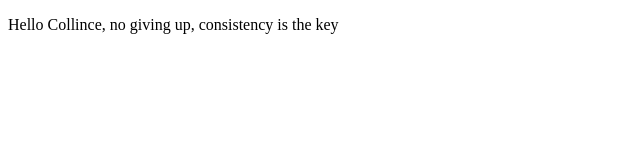
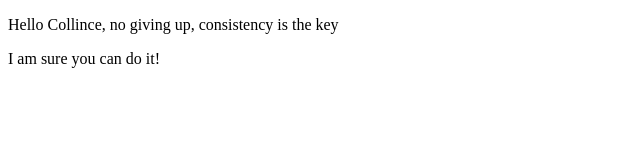
Before and after one commit to Collinceselly/demo-repo, a plain HTML site: page index.html in a window 1280 px wide. Shown: the whole page, without its empty margins (0-640 px from the left). Drawn offline with Linux system fonts and the light colour scheme.

Commit message:
motivation on main

```diff
--- a/index.html
+++ b/index.html
@@ -8,6 +8,7 @@
 <body>
     <div>
         <p>Hello Collince, no giving up, consistency is the key</p>
+        <p>I am sure you can do it!</p>
     </div>
 </body>
 </html>
```
